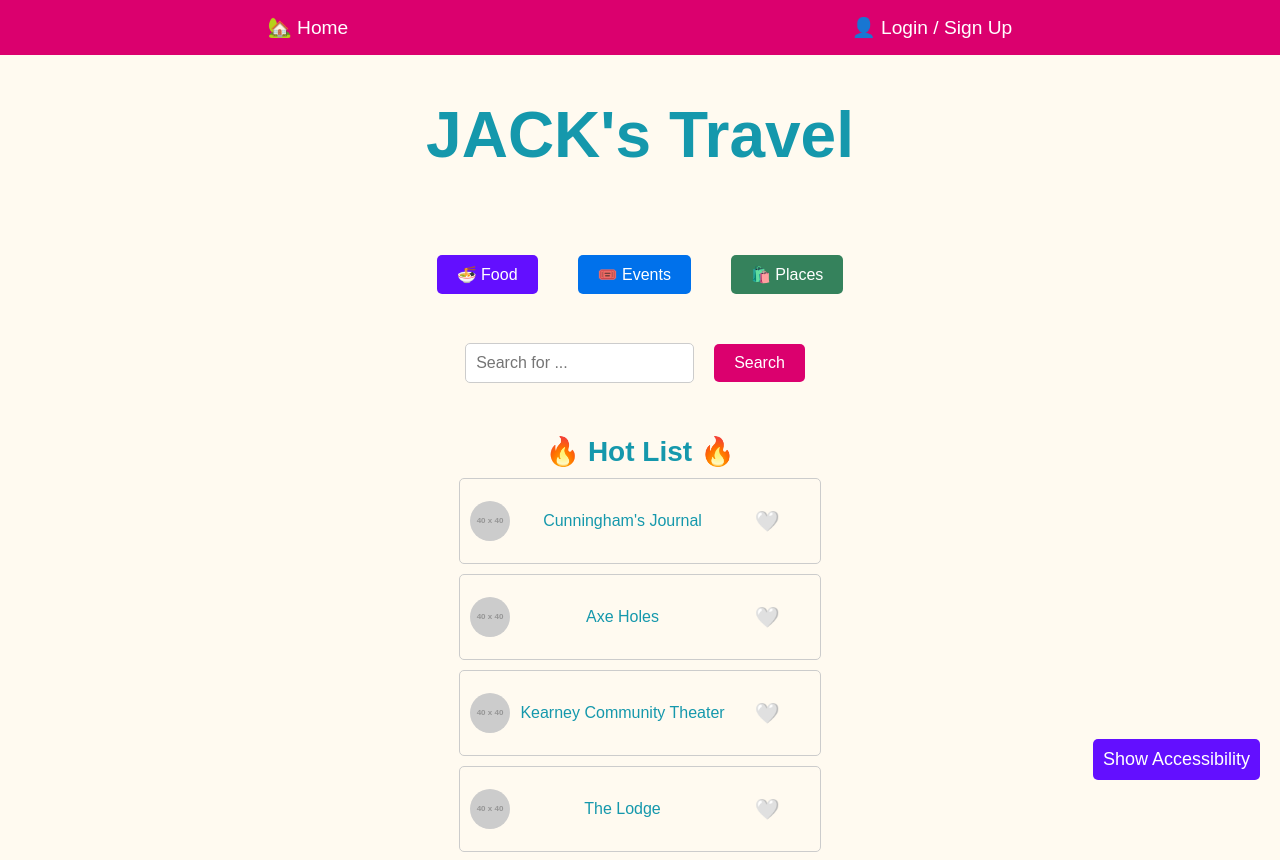
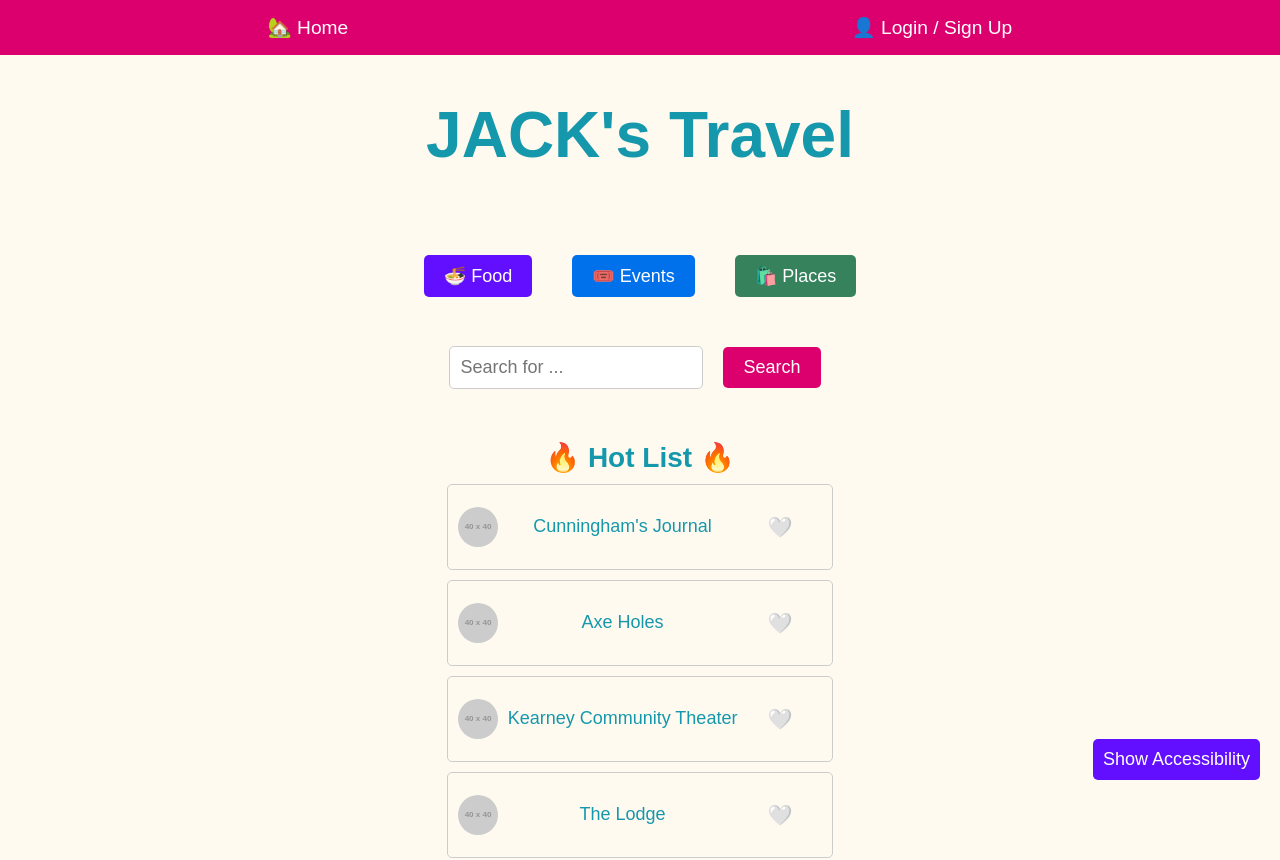
Before and after one commit to ariannabrisco/cybr404, a React (Create React App) app in the folder jack-travel-app/: page / in a window 1280 px wide. Shown: the top 860 px of the page. Built offline with nearby package versions, Linux system fonts and the light colour scheme; a web font is replaced by a local one.

Commit message:
larger fonts

```diff
--- a/jack-travel-app/src/pages/Home.js
+++ b/jack-travel-app/src/pages/Home.js
@@ -45,7 +45,7 @@ const Home = () => {
         <button
           style={{
             padding: "10px 20px",
-            fontSize: "16px",
+            fontSize: "18px",
             borderRadius: "5px",
             backgroundColor: "#630FFF",
             color: "#fff",
@@ -63,7 +63,7 @@ const Home = () => {
         <button
           style={{
             padding: "10px 20px",
-            fontSize: "16px",
+            fontSize: "18px",
             borderRadius: "5px",
             backgroundColor: "#0071EB",
             color: "#fff",
@@ -77,7 +77,7 @@ const Home = () => {
         <button
           style={{
             padding: "10px 20px",
-            fontSize: "16px",
+            fontSize: "18px",
             borderRadius: "5px",
             backgroundColor: "#35825C",
             color: "#fff",
@@ -105,7 +105,7 @@ const Home = () => {
           onChange={(e) => setSearchQuery(e.target.value)}
           style={{
             padding: "10px",
-            fontSize: "16px",
+            fontSize: "18px",
             borderRadius: "5px",
             border: "1px solid #ccc",
             marginRight: "10px",
@@ -115,7 +115,7 @@ const Home = () => {
           onClick={executeSearch}
           style={{
             padding: "10px 20px",
-            fontSize: "16px",
+            fontSize: "18px",
             borderRadius: "5px",
             backgroundColor: "#DB006E",
             color: "#fff",
@@ -175,7 +175,7 @@ const Home = () => {
               />
               <span
               style={{
-                fontSize: "16px",
+                fontSize: "18px",
                 flex: 1
                 }}
                 >{place}</span>
--- a/jack-travel-app/src/pages/Login.js
+++ b/jack-travel-app/src/pages/Login.js
@@ -50,7 +50,7 @@ function Login() {
             placeholder="Enter username"
             style={{
               padding: '10px',
-              fontSize: '16px',
+              fontSize: '18px',
               width: '100%',
               borderRadius: '5px',
               border: '1px solid #ccc',
@@ -87,7 +87,7 @@ function Login() {
           type="submit"
           style={{
             padding: '10px 20px',
-            fontSize: '16px',
+            fontSize: '18px',
             backgroundColor: '#17a2b8',
             color: '#fff',
             border: 'none',
```
